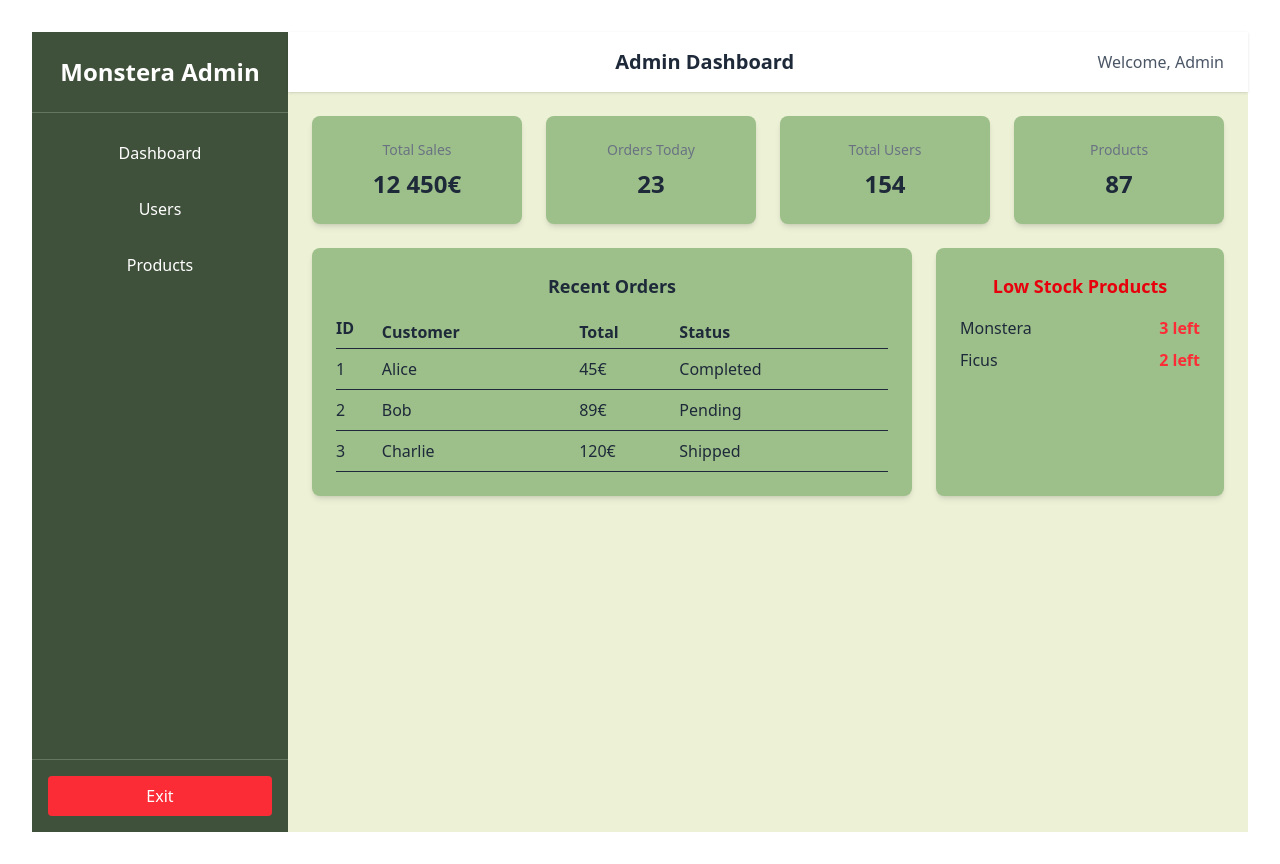
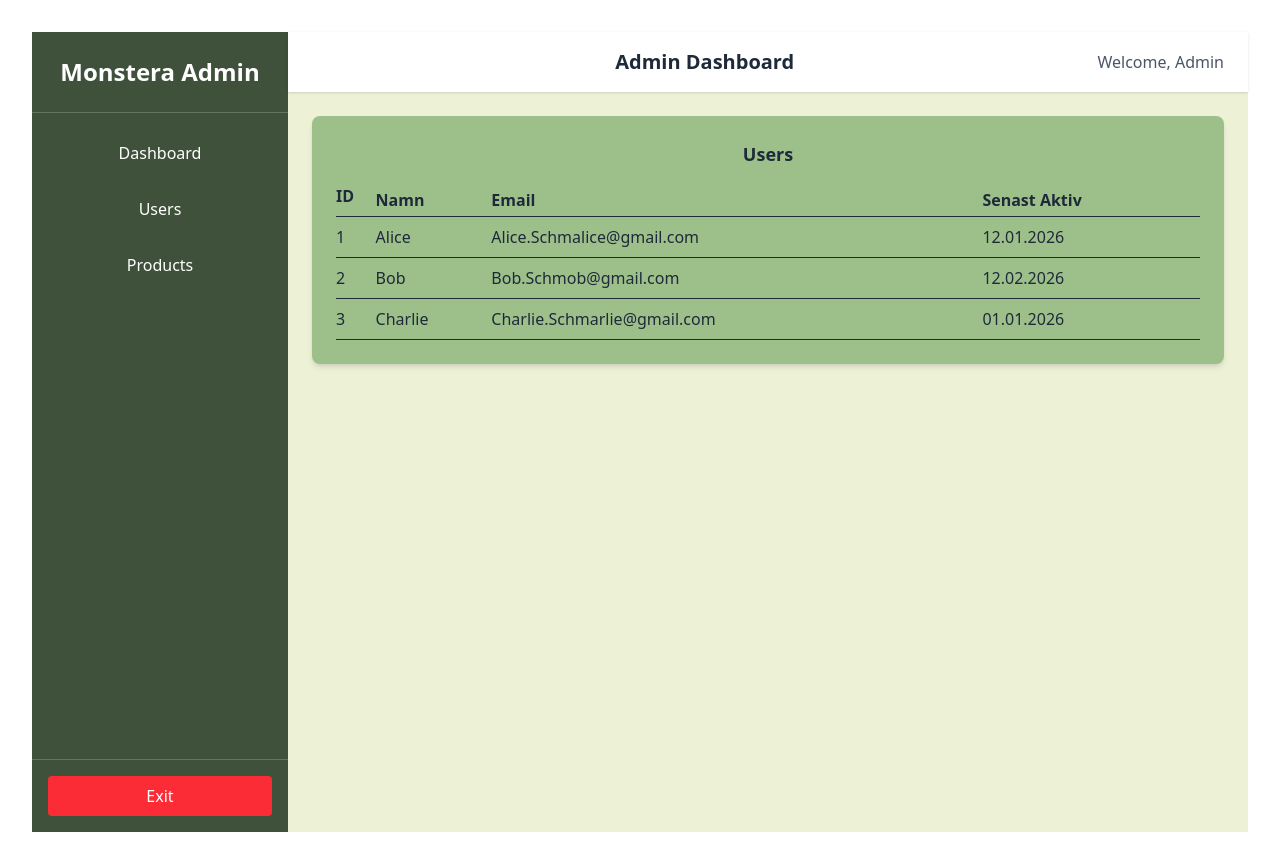
Before and after one commit to CNA-26/admin-frontend, a React (Vite) app in the folder admin-frontend/: page / in a window 1280 px wide. Built offline with nearby package versions, Linux system fonts and the light colour scheme.

Commit message:
showusers

```diff
--- a/admin-frontend/src/App.tsx
+++ b/admin-frontend/src/App.tsx
@@ -1,8 +1,9 @@
 import './App.css'
 import AdminDashboard from './pages/AdminDashboard'
+import AdminUsers from './pages/AdminUsers'
 
 function App() {
-  return <AdminDashboard />;
+  return <AdminUsers />;
 }
 
 export default App;
--- /dev/null
+++ b/admin-frontend/src/components/users/ShowUsers.tsx
@@ -0,0 +1,44 @@
+const ShowUsers = () => {
+    const users = [
+        { id: 1, name: "Alice", email: "Alice.Schmalice@gmail.com", active: "12.01.2026" },
+        { id: 2, name: "Bob", email: "Bob.Schmob@gmail.com", active: "12.02.2026" },
+        { id: 3, name: "Charlie", email: "Charlie.Schmarlie@gmail.com", active: "01.01.2026" },
+    ];
+
+    const filteredUsers = users.filter((user) =>
+        user.name.toLowerCase()/*.includes(search.toLowerCase())*/ ||
+        user.email.toLowerCase()/*.includes(search.toLowerCase())*/
+    )
+
+    return (
+        <div className="bg-[var(--color-card)] shadow-md shadow-black/10 rounded-lg p-6">
+            <h2 className="text-lg font-semibold mb-4">Users</h2>
+
+            <table className="w-full text-left">
+                <thead>
+                    <tr className="border-b">
+                        <th className="pb-2">ID</th>
+                        <th>Namn</th>
+                        <th>Email</th>
+                        <th>Senast Aktiv</th>
+                    </tr>
+                </thead>
+                <tbody>
+                    {users.map((user) => (
+                        <tr key={user.id} className="border-b hover:bg-gray-50">
+                            <td className="py-2">{user.id}</td>
+                            <td>{user.name}</td>
+                            <td>{user.email}</td>
+                            <td>{user.active}</td>
+                        </tr>
+                    ))}
+                </tbody>
+            </table>
+
+        </div >
+    )
+
+
+};
+
+export default ShowUsers;
--- /dev/null
+++ b/admin-frontend/src/pages/AdminUsers.tsx
@@ -0,0 +1,16 @@
+import AdminLayout from "../layout/AdminLayout";
+import ShowUsers from "../components/users/ShowUsers";
+
+const AdminUsers = () => {
+  return (
+    <AdminLayout>
+      <div className="grid grid-cols-3 gap-6 ">
+        <div className="col-span-3">
+          <ShowUsers />
+        </div>
+      </div>
+    </AdminLayout>
+  );
+};
+
+export default AdminUsers;
```
